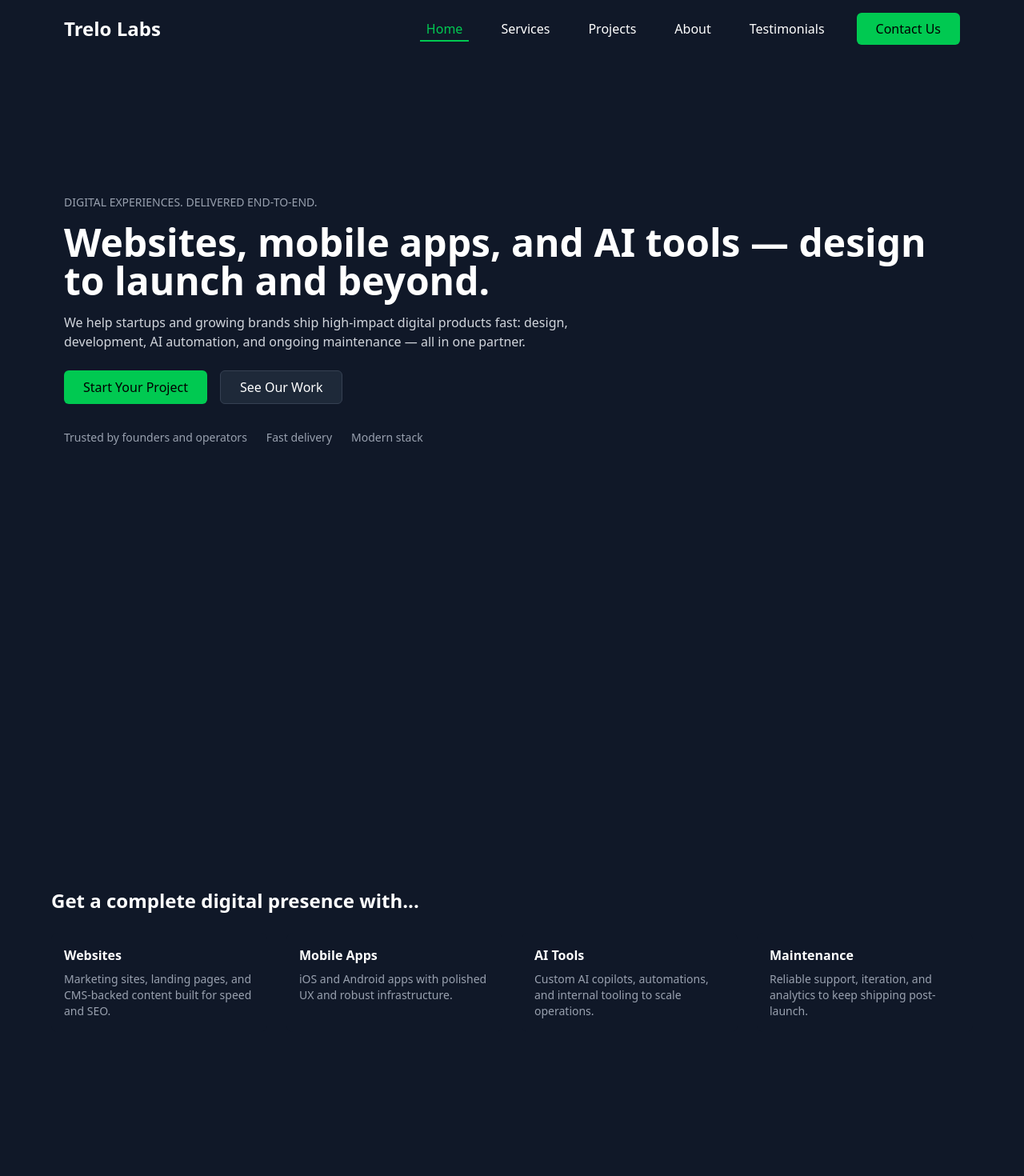
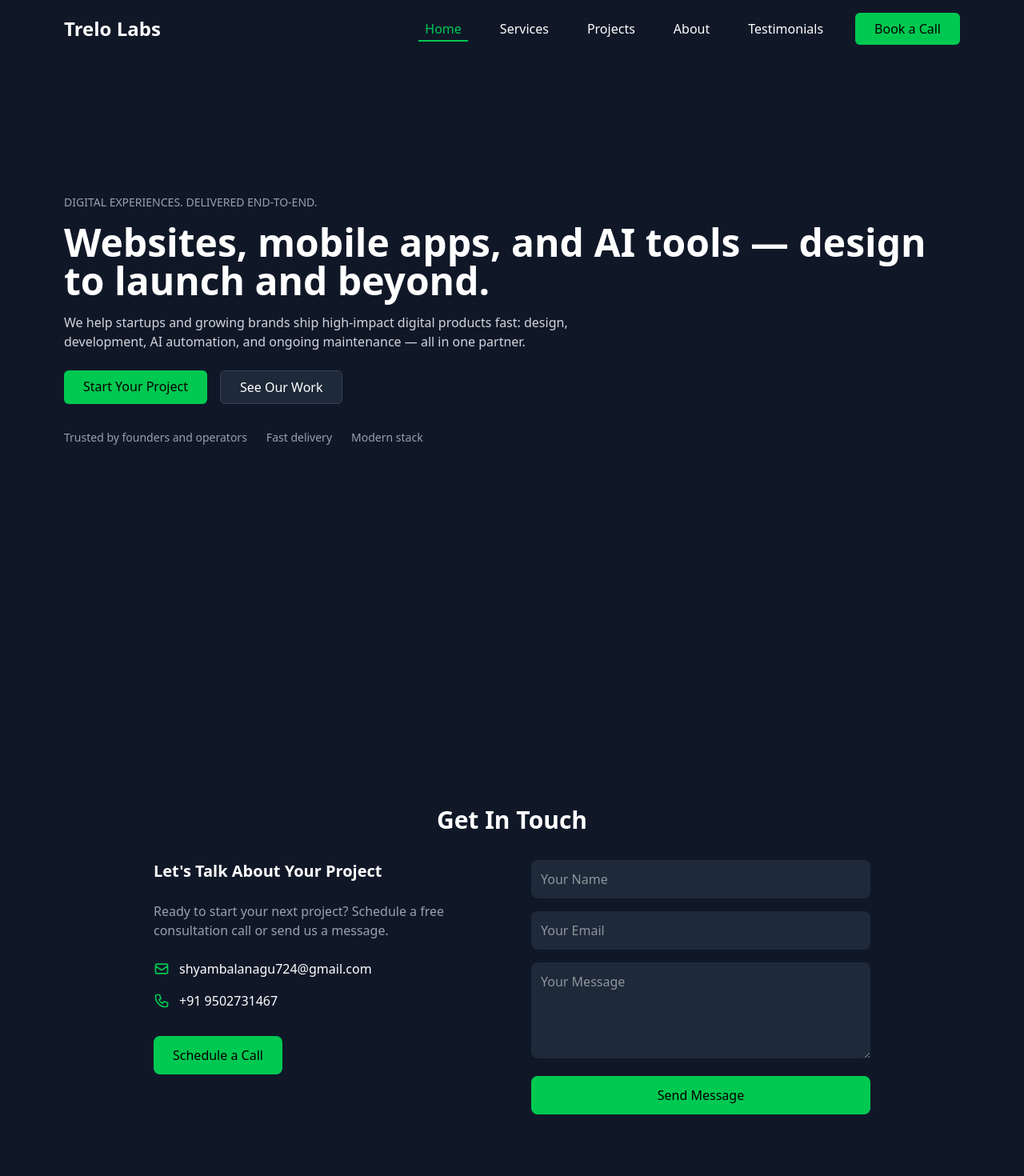
Before and after one commit to Trelolabs/Landing-page, a React (Vite) app in the folder trelo/: page / in a window 1280 px wide. Shown: the top 1470 px of the page at 80% size. Built offline with nearby package versions, Linux system fonts and the light colour scheme; the HTML template or start-up script is replaced by a standard one.

Commit message:
refactored all components

```diff
--- a/trelo/src/App.tsx
+++ b/trelo/src/App.tsx
@@ -3,6 +3,7 @@ import React from 'react';
 import Navbar from './components/Navbar';
 import Hero from './components/Hero';
 import Services from './components/Services';
+import Contact from './components/Contact';
 import FeaturedProjects from './components/FeaturedProjects';
 import Testimonials from './components/Testimonials';
 import About from './components/About';
@@ -13,6 +14,7 @@ const App: React.FC = () => {
     <div className="min-h-screen bg-gray-900 text-white font-sans">
       <Navbar />
       <Hero />
+      <Contact />
       <Services />
       <FeaturedProjects />
       <Testimonials />
--- /dev/null
+++ b/trelo/src/components/Contact.tsx
@@ -0,0 +1,106 @@
+import React, { useState } from 'react';
+
+const Contact: React.FC = () => {
+  const [formData, setFormData] = useState({
+    name: '',
+    email: '',
+    message: '',
+  });
+
+  const handleSubmit = (e: React.FormEvent) => {
+    e.preventDefault();
+    // Here you can add your form submission logic
+    window.location.href = 'https://calendly.com/shyambalanagu724/30min';
+  };
+
+  const handleChange = (e: React.ChangeEvent<HTMLInputElement | HTMLTextAreaElement>) => {
+    setFormData({
+      ...formData,
+      [e.target.name]: e.target.value,
+    });
+  };
+
+  return (
+    <section id="contact" className="px-6 md:px-16 py-16 bg-gray-900 min-h-screen flex items-center">
+      <div className="max-w-4xl mx-auto w-full">
+        <h2 className="text-3xl font-bold text-center mb-8">Get In Touch</h2>
+        <div className="grid md:grid-cols-2 gap-12">
+          <div className="space-y-6">
+            <h3 className="text-xl font-semibold">Let's Talk About Your Project</h3>
+            <p className="text-gray-400">
+              Ready to start your next project? Schedule a free consultation call or send us a message.
+            </p>
+            <div className="space-y-4">
+              <div className="flex items-center space-x-3">
+                <svg className="w-5 h-5 text-green-500" fill="none" stroke="currentColor" viewBox="0 0 24 24">
+                  <path strokeLinecap="round" strokeLinejoin="round" strokeWidth={2} d="M3 8l7.89 5.26a2 2 0 002.22 0L21 8M5 19h14a2 2 0 002-2V7a2 2 0 00-2-2H5a2 2 0 00-2 2v10a2 2 0 002 2z" />
+                </svg>
+                <a href="mailto:shyambalanagu724@gmail.com" className="hover:text-green-500 transition-colors">
+                  shyambalanagu724@gmail.com
+                </a>
+              </div>
+              <div className="flex items-center space-x-3">
+                <svg className="w-5 h-5 text-green-500" fill="none" stroke="currentColor" viewBox="0 0 24 24">
+                  <path strokeLinecap="round" strokeLinejoin="round" strokeWidth={2} d="M3 5a2 2 0 012-2h3.28a1 1 0 01.948.684l1.498 4.493a1 1 0 01-.502 1.21l-2.257 1.13a11.042 11.042 0 005.516 5.516l1.13-2.257a1 1 0 011.21-.502l4.493 1.498a1 1 0 01.684.949V19a2 2 0 01-2 2h-1C9.716 21 3 14.284 3 6V5z" />
+                </svg>
+                <span>+91 9502731467</span>
+              </div>
+              <a
+                href="https://calendly.com/shyambalanagu724/30min"
+                target="_blank"
+                rel="noopener noreferrer"
+                className="inline-block bg-green-500 text-black px-6 py-3 rounded-lg hover:bg-green-400 transition-colors mt-4"
+              >
+                Schedule a Call
+              </a>
+            </div>
+          </div>
+
+          <form onSubmit={handleSubmit} className="space-y-4">
+            <div>
+              <input
+                type="text"
+                name="name"
+                placeholder="Your Name"
+                required
+                className="w-full rounded-lg bg-gray-800 p-3 text-white focus:ring-2 focus:ring-green-500 transition-all"
+                value={formData.name}
+                onChange={handleChange}
+              />
+            </div>
+            <div>
+              <input
+                type="email"
+                name="email"
+                placeholder="Your Email"
+                required
+                className="w-full rounded-lg bg-gray-800 p-3 text-white focus:ring-2 focus:ring-green-500 transition-all"
+                value={formData.email}
+                onChange={handleChange}
+              />
+            </div>
+            <div>
+              <textarea
+                name="message"
+                placeholder="Your Message"
+                rows={4}
+                required
+                className="w-full rounded-lg bg-gray-800 p-3 text-white focus:ring-2 focus:ring-green-500 transition-all"
+                value={formData.message}
+                onChange={handleChange}
+              />
+            </div>
+            <button
+              type="submit"
+              className="w-full bg-green-500 text-black py-3 rounded-lg hover:bg-green-400 transition-colors"
+            >
+              Send Message
+            </button>
+          </form>
+        </div>
+      </div>
+    </section>
+  );
+};
+
+export default Contact;
--- a/trelo/src/components/Footer.tsx
+++ b/trelo/src/components/Footer.tsx
@@ -32,9 +32,9 @@ const Footer: React.FC = () => {
         <div>
           <h4 className="font-semibold mb-3">Contact</h4>
           <ul className="space-y-2 text-sm">
-            <li><a href="mailto:hello@trelolabs.com" className="hover:text-white">hello@trelolabs.com</a></li>
-            <li><a href="#" className="hover:text-white">WhatsApp</a></li>
-            <li><a href="#" className="hover:text-white">Book a call</a></li>
+            <li><a href="mailto:hello@trelolabs.com" className="hover:text-white">shyambalanagu724@gmail.com</a></li>
+            <li><a href="#" className="hover:text-white">WhatsApp : +91 9502731467</a></li>
+            <li><a href="https://calendly.com/shyambalanagu724/30min" target="_blank" rel="noopener noreferrer" className="hover:text-white">Book a call</a></li>
           </ul>
         </div>
 
--- a/trelo/src/components/Hero.tsx
+++ b/trelo/src/components/Hero.tsx
@@ -27,8 +27,22 @@ const Hero: React.FC = () => {
                 className="mt-6 flex space-x-4 opacity-0 animate-fade-in-up"
                 style={{ animationDelay: '420ms' }}
             >
-                <button className="bg-green-500 text-black px-6 py-2 rounded-md active:scale-95 transition-transform">Start Your Project</button>
-                <button className="bg-gray-800 px-6 py-2 rounded-md border border-gray-700 active:scale-95 transition-transform">See Our Work</button>
+                <a
+                  href="https://calendly.com/shyambalanagu724/30min"
+                  target="_blank"
+                  rel="noopener noreferrer"
+                  className="bg-green-500 text-black px-6 py-2 rounded-md active:scale-95 transition-transform hover:bg-green-400"
+                >
+                  Start Your Project
+                </a>
+                <a
+                  href="https://github.com/Trelolabs/"
+                  target="_blank"
+                  rel="noopener noreferrer"
+                  className="bg-gray-800 px-6 py-2 rounded-md border border-gray-700 active:scale-95 transition-transform hover:bg-gray-700"
+                >
+                  See Our Work
+                </a>
             </div>
 
 
--- a/trelo/src/components/Navbar.tsx
+++ b/trelo/src/components/Navbar.tsx
@@ -87,12 +87,14 @@ const Navbar: React.FC = () => {
               )}
             </button>
           ))}
-          <button
-            onClick={() => scrollToSection('contact')}
+          <a
+            href="https://calendly.com/shyambalanagu724/30min"
+            target="_blank"
+            rel="noopener noreferrer"
             className="bg-green-500 text-black px-6 py-2 rounded-md hover:bg-green-400 transition-colors duration-300"
           >
-            Contact Us
-          </button>
+            Book a Call
+          </a>
         </nav>
       </div>
 
```
